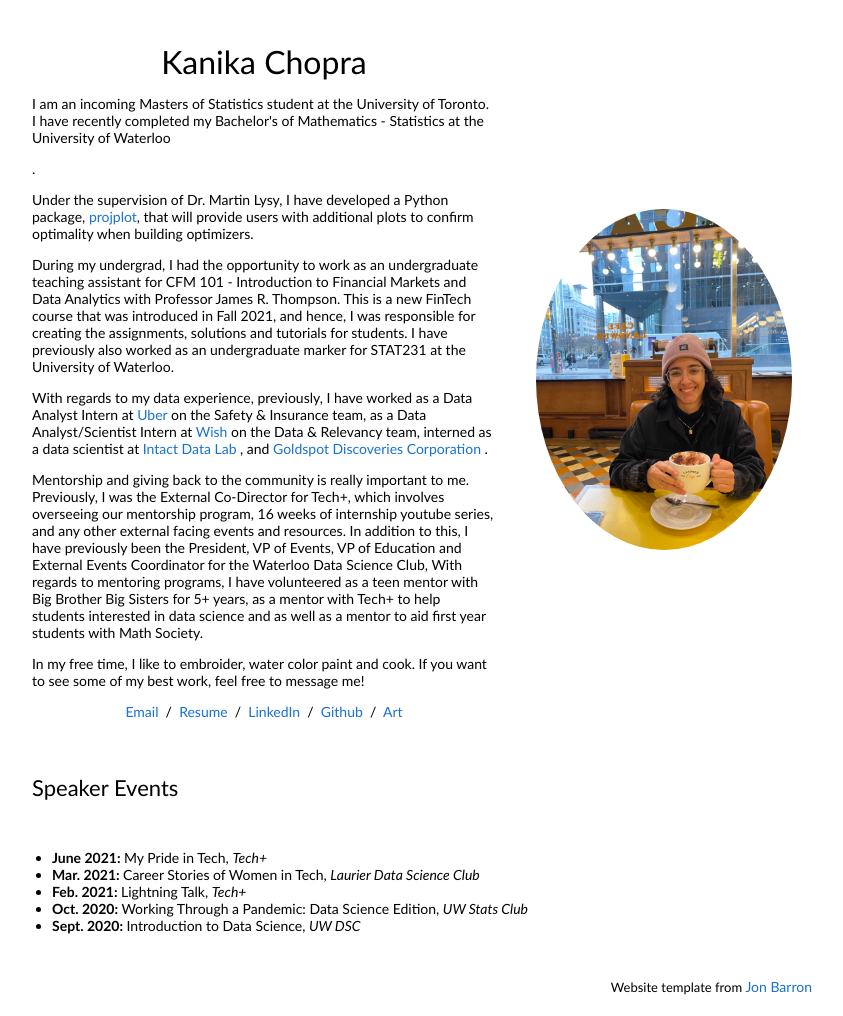
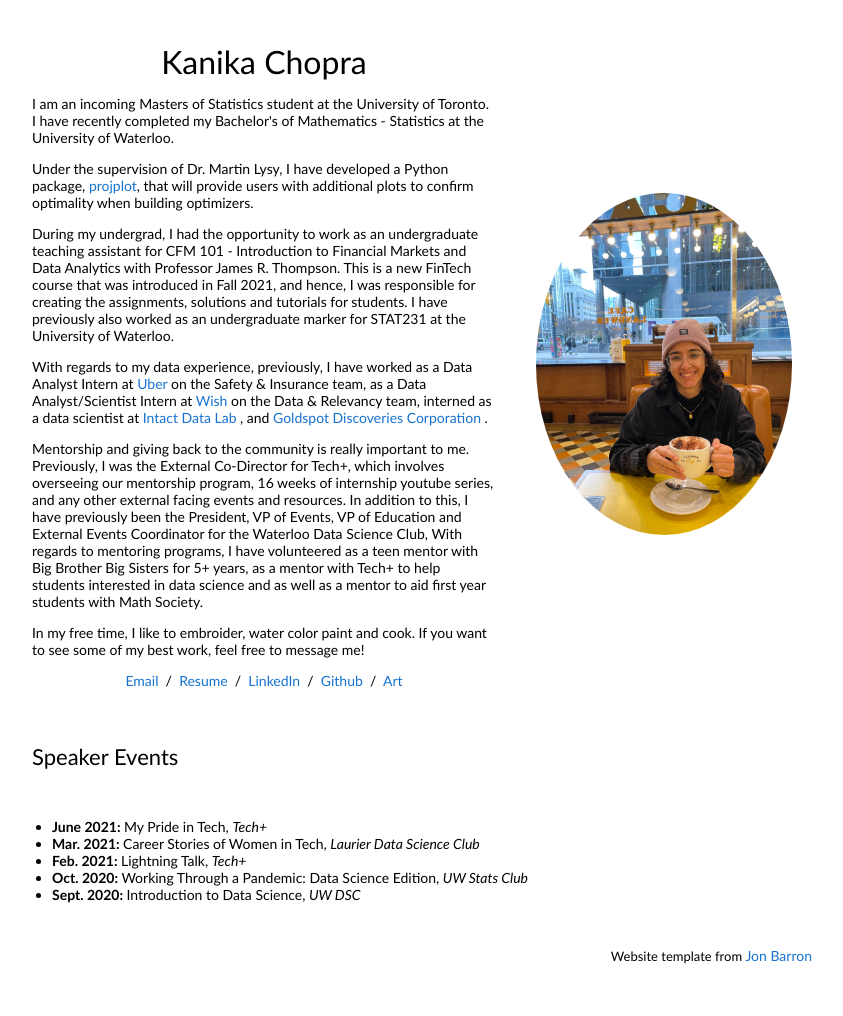
Before and after one commit to kanikadchopra/kanikadchopra.github.io, a Jekyll site: the page built from index.html, in a window 1280 px wide. Shown: the whole page, without its empty margins (228-1071 px from the left). Built offline with Jekyll 4.4.1, drawn with Linux system fonts in a browser that asks for light colours; after the commit the page ends 985 px from its top, so only the background shows below that; part of the change alters nothing that is shown.

```diff
--- a/index.html
+++ b/index.html
@@ -24,7 +24,7 @@ title: Kanika Chopra
                 <name>Kanika Chopra</name>
               </p>
 
-              <p> I am an incoming Masters of Statistics student at the University of Toronto. I have recently completed my Bachelor's of Mathematics - Statistics at the University of Waterloo </p>.
+              <p> I am an incoming Masters of Statistics student at the University of Toronto. I have recently completed my Bachelor's of Mathematics - Statistics at the University of Waterloo. </p>
 
               <p> Under the supervision of Dr. Martin Lysy, I have developed a Python package, <a href="https://pypi.org/project/projplot/0.0.1/", target="_blank">projplot</a>, that will provide users with additional plots to confirm optimality when building optimizers.
 
```
